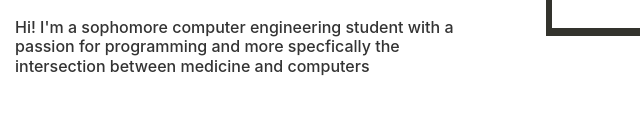
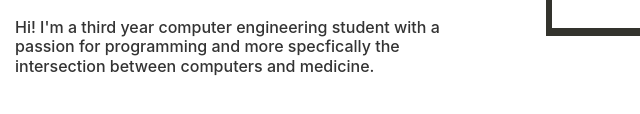
Before and after one commit to refrigerator18/refrigerator18.github.io, a plain HTML site: page index.html in a window 1280 px wide. Shown: the part 266-380 px from the top of the page, 0-640 px from the left. Drawn offline with nearby package versions, Linux system fonts and the light colour scheme.

Commit message:
Updated resume

```diff
--- a/index.html
+++ b/index.html
@@ -51,7 +51,7 @@
 
                 <div class="description">
                     <p class="description_text">
-                        Hi! I'm a sophomore computer engineering student with a passion for programming and more specfically the intersection between medicine and computers
+                        Hi! I'm a third year computer engineering student with a passion for programming and more specfically the intersection between computers and medicine.
                     </p>
                 </div>
 
```
Also changed, not shown: 2 other files.
